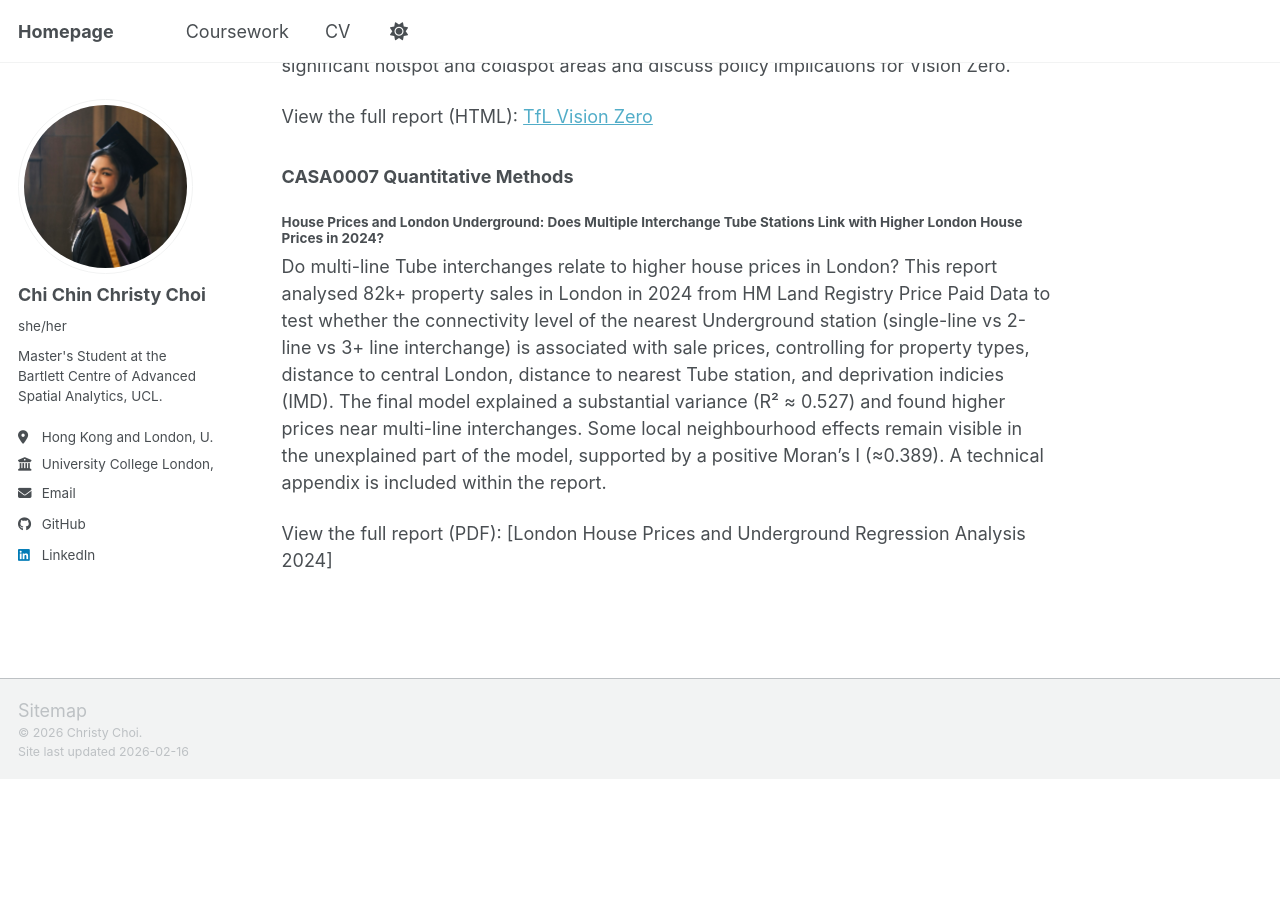
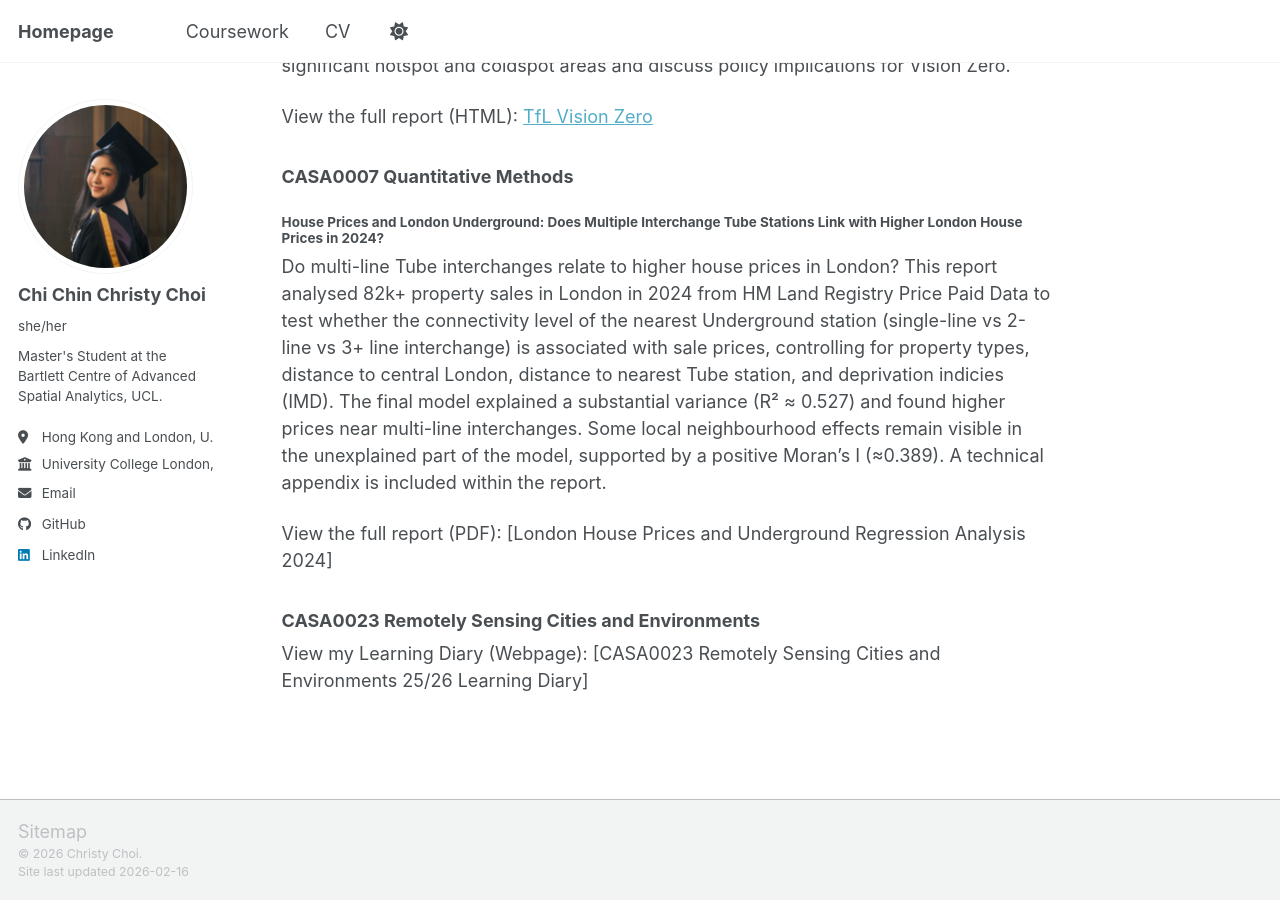
Before and after one commit to christychoicc/christychoicc.github.io, a Jekyll site: the page built from _pages/coursework.md, in a window 1280 px wide and 900 px high, scrolled down 597 px. Built offline with Jekyll 4.4.1, drawn with Linux system fonts in a browser that asks for light colours; a script bundle is joined from its source files by our own code; library files that are not in the unit come from our copies; before the commit the page ends 1376 px from its top, so only the background shows below that.

Commit message:
Add CASA0023 course section to coursework page
Added a new section for CASA0023 course with a link to the learning diary.

```diff
--- a/_pages/coursework.md
+++ b/_pages/coursework.md
@@ -25,3 +25,7 @@ View the full report (HTML): [TfL Vision Zero](https://christychoicc.github.io/c
 Do multi-line Tube interchanges relate to higher house prices in London? This report analysed 82k+ property sales in London in 2024 from HM Land Registry Price Paid Data to test whether the connectivity level of the nearest Underground station (single-line vs 2-line vs 3+ line interchange) is associated with sale prices, controlling for property types, distance to central London, distance to nearest Tube station, and deprivation indicies (IMD). The final model explained a substantial variance (R² ≈ 0.527) and found higher prices near multi-line interchanges. Some local neighbourhood effects remain visible in the unexplained part of the model, supported by a positive Moran’s I (≈0.389). A technical appendix is included within the report.
 
 View the full report (PDF): [London House Prices and Underground Regression Analysis 2024]
+
+
+### CASA0023 Remotely Sensing Cities and Environments
+View my Learning Diary (Webpage): [CASA0023 Remotely Sensing Cities and Environments 25/26 Learning Diary]
```
